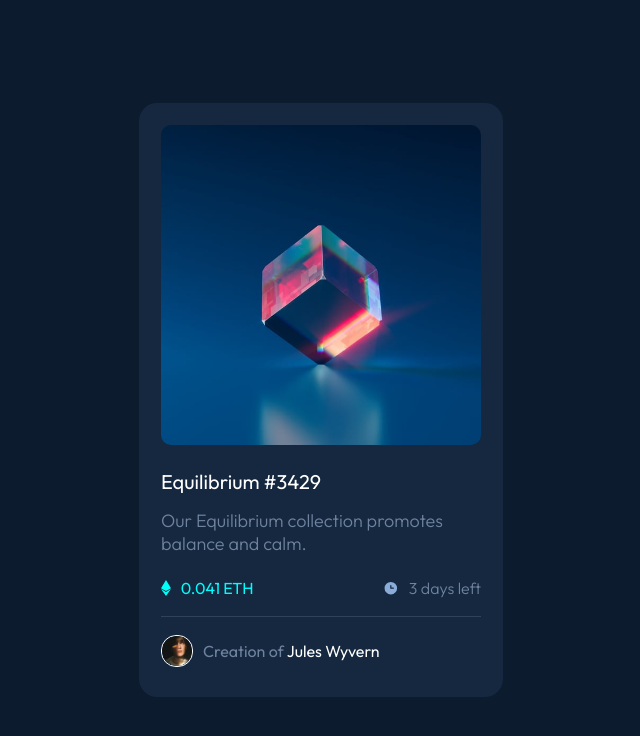
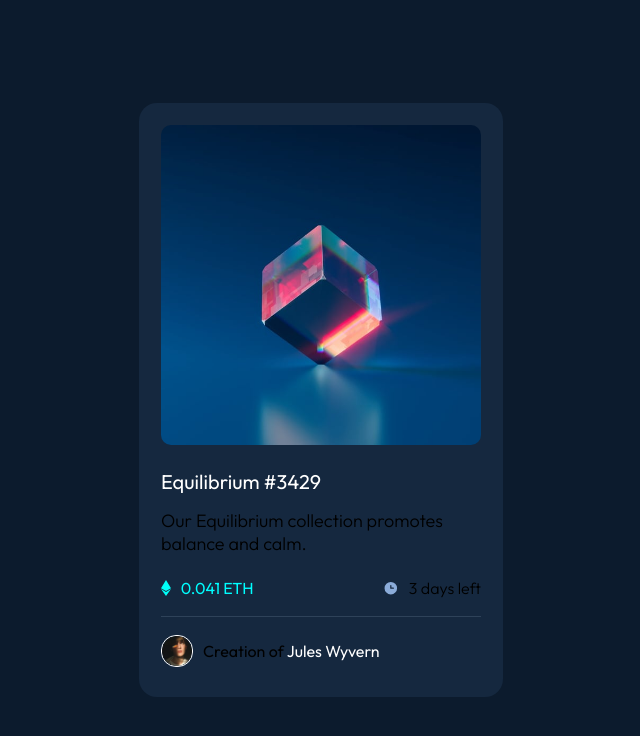
Before and after one commit to Yonninout/nft-preview-holder, a website: page index.html in a window 1280 px wide. Shown: the whole page, without its empty margins (319-959 px from the left). Drawn offline with Linux system fonts and the light colour scheme.

```diff
--- a/scss/build.css
+++ b/scss/build.css
@@ -1,6 +1,5 @@
 html {
-  height: 100%;
-  color: #6F83A0; }
+  height: 100%; }
 
 body {
   margin: 0;
```
